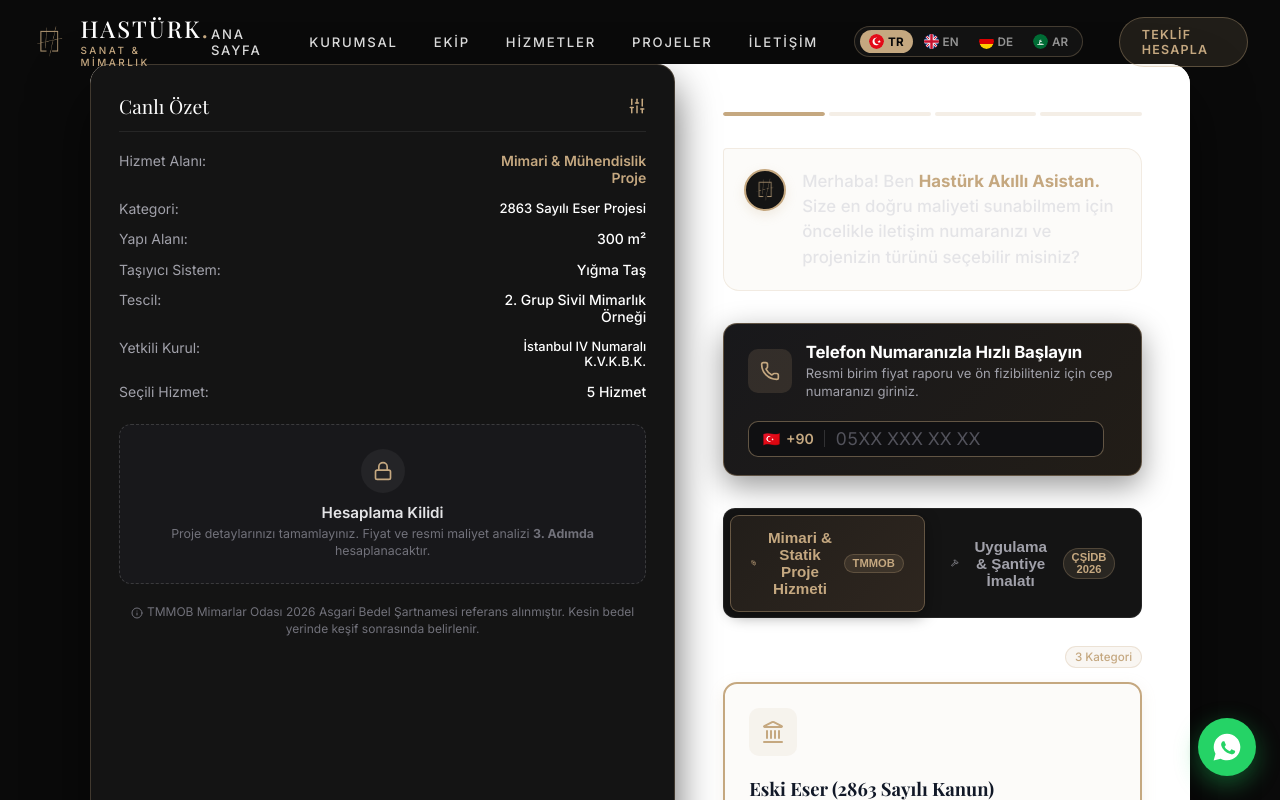
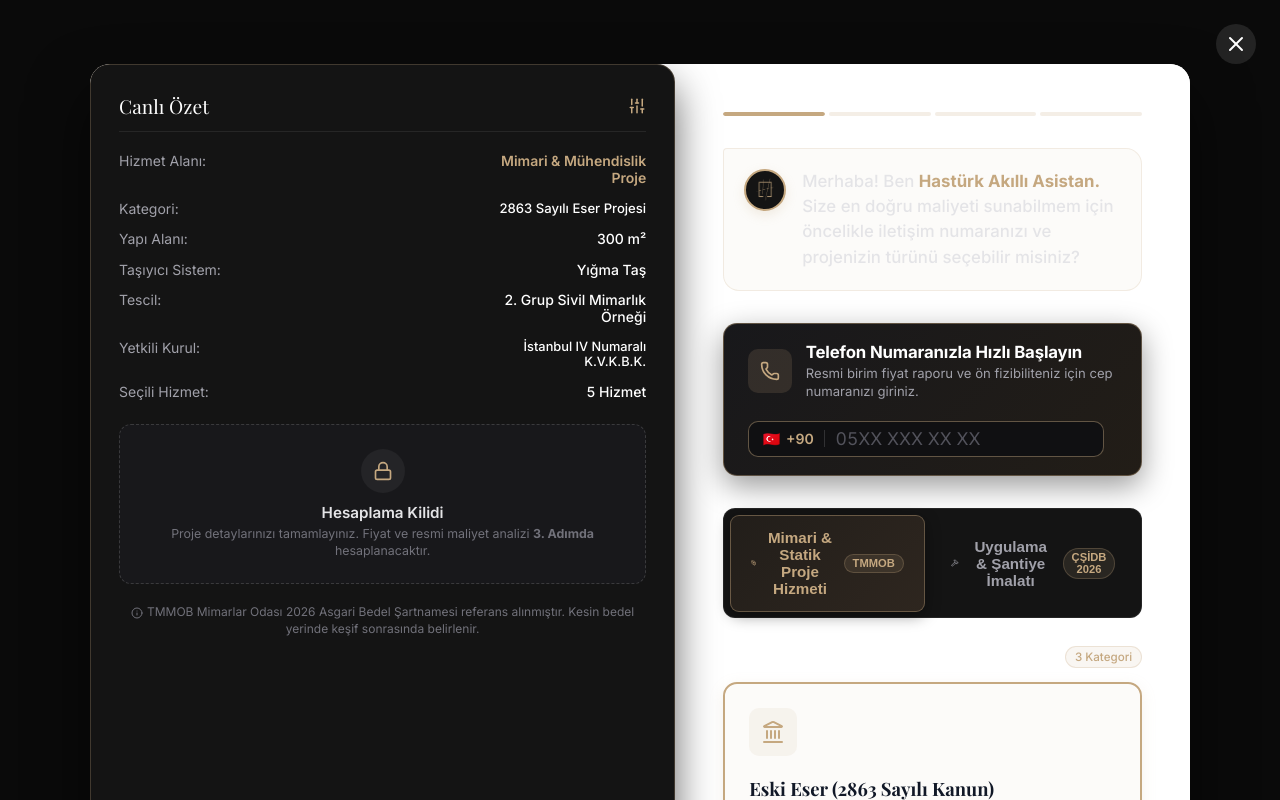
Before and after one commit to Rakincik/hast-rk-premium, a Next.js app: page /teklif-al in a window 1280 px wide. Shown: the top 800 px of the page. Built offline with nearby package versions, Linux system fonts and the light colour scheme; a web font is replaced by a local one.

Commit message:
Fix missing Link import in teklif-al page

```diff
--- a/src/app/teklif-al/page.tsx
+++ b/src/app/teklif-al/page.tsx
@@ -2,6 +2,7 @@
 
 import { useState, useMemo, useEffect, Suspense } from "react";
 import { useSearchParams } from "next/navigation";
+import Link from "next/link";
 import { motion, AnimatePresence, Variants } from "framer-motion";
 import styles from "./teklif.module.css";
 import {
@@ -25,7 +26,8 @@ import {
   PenTool,
   AlertCircle,
   Phone,
-  Wrench
+  Wrench,
+  X
 } from "lucide-react";
 import {
   ServiceDomain,
@@ -260,6 +262,9 @@ function WizardContent() {
     <div className={styles.container}>
       {/* Main Wizard Grid */}
       <div className={styles.wizardLayout}>
+        <Link href="/" className={styles.closeWizardBtn} aria-label="Kapat">
+          <X size={24} />
+        </Link>
         {/* Left Side: Step Content */}
         <div className={styles.stepBody}>
           {/* Story Progress Bar */}
--- a/src/app/teklif-al/teklif.module.css
+++ b/src/app/teklif-al/teklif.module.css
@@ -187,6 +187,38 @@
   justify-content: space-between;
   position: relative;
 }
+
+.closeWizardBtn {
+  position: absolute;
+  top: 1.5rem;
+  right: 1.5rem;
+  z-index: 100;
+  display: flex;
+  align-items: center;
+  justify-content: center;
+  width: 40px;
+  height: 40px;
+  border-radius: 50%;
+  background: rgba(255, 255, 255, 0.1);
+  color: var(--text-primary);
+  text-decoration: none;
+  transition: all 0.3s ease;
+}
+
+.closeWizardBtn:hover {
+  background: rgba(255, 255, 255, 0.2);
+  transform: scale(1.05);
+}
+
+@media (max-width: 768px) {
+  .closeWizardBtn {
+    top: 1rem;
+    right: 1rem;
+    color: #fff;
+    background: rgba(255, 255, 255, 0.15);
+  }
+}
+
 
 .phoneGateAlert {
   display: flex;
--- a/src/components/layout/SiteUIWrapper.tsx
+++ b/src/components/layout/SiteUIWrapper.tsx
@@ -12,6 +12,7 @@ import FloatingContactWidget from "@/components/ui/FloatingContactWidget";
 export default function SiteUIWrapper({ children }: { children: React.ReactNode }) {
   const pathname = usePathname();
   const isAdmin = pathname?.startsWith("/admin");
+  const isTeklifAl = pathname === "/teklif-al";
 
   if (isAdmin) {
     return <main>{children}</main>;
@@ -22,11 +23,11 @@ export default function SiteUIWrapper({ children }: { children: React.ReactNode
       <Preloader />
       <CustomCursor />
       <AuroraGlow />
-      <ArchitectRuler />
-      <Navbar />
+      {!isTeklifAl && <ArchitectRuler />}
+      {!isTeklifAl && <Navbar />}
       <main>{children}</main>
-      <Footer />
-      <FloatingContactWidget />
+      {!isTeklifAl && <Footer />}
+      {!isTeklifAl && <FloatingContactWidget />}
     </>
   );
 }
```
